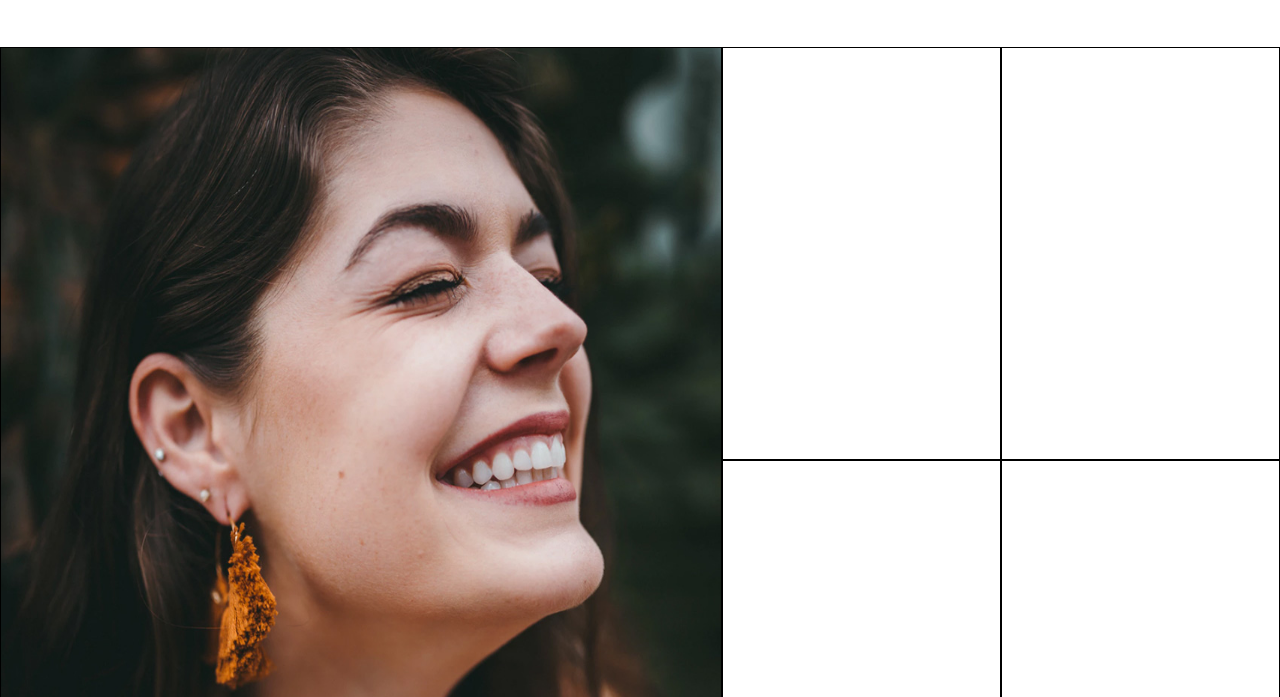
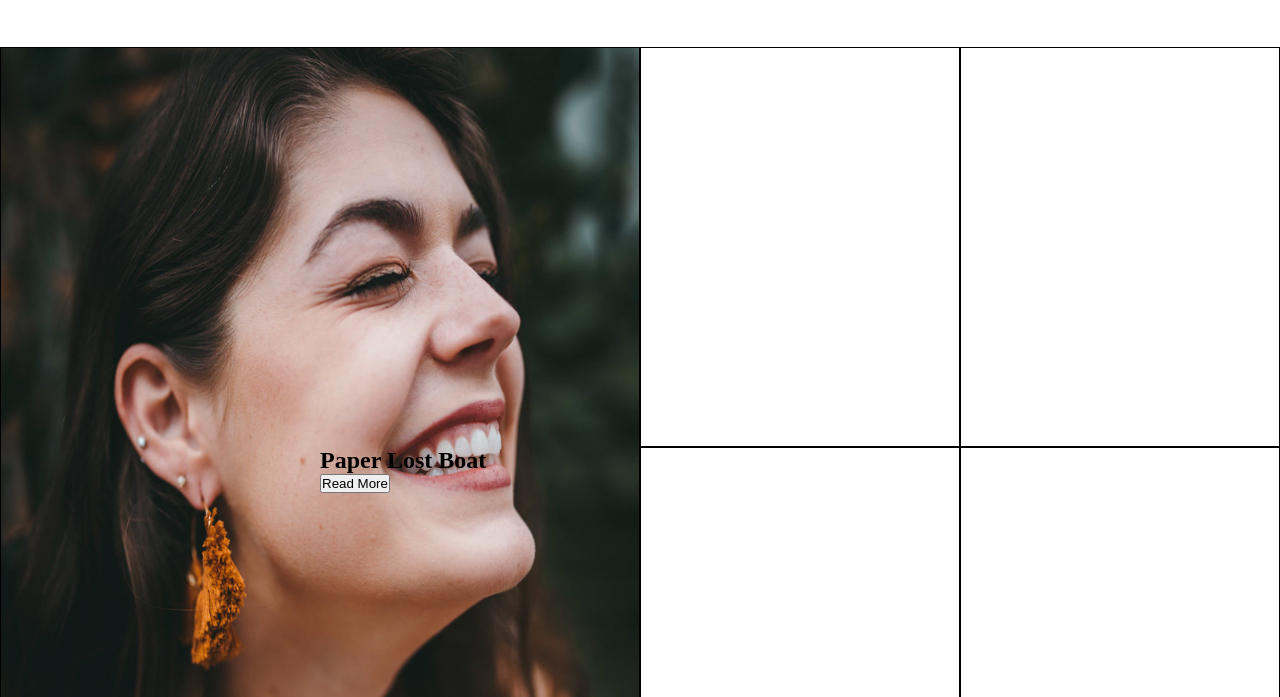
Before and after one commit to rohanasif/limerick-theme, a plain HTML site: page index.html in a window 1280 px wide. Shown: the part 103-800 px from the top of the page. Drawn offline with Linux system fonts and the light colour scheme.

Commit message:
text appears correctly

```diff
--- a/index.html
+++ b/index.html
@@ -20,13 +20,14 @@
     </nav>
     <div class="parent">
         <div class="child child1">
-            <div class="image1">
-
-            </div>
             <div class="text1">
                 <h2>Paper Lost Boat</h2>
                 <button>Read More</button>
             </div>
+            <div class="image1">
+
+            </div>
+
         </div>
         <div class="child child2">
             <div>
--- a/style.css
+++ b/style.css
@@ -16,6 +16,7 @@ nav>div {
 
 .child {
     border: 1px solid;
+    position: relative;
 
 }
 
@@ -45,8 +46,10 @@ nav>div {
 }
 
 .text1 {
-    width: 100%;
-    height: 100%;
+    position: absolute;
+    top: 50%;
+    left: 50%;
+    z-index: 2;
 }
 
 .child8 {
```
